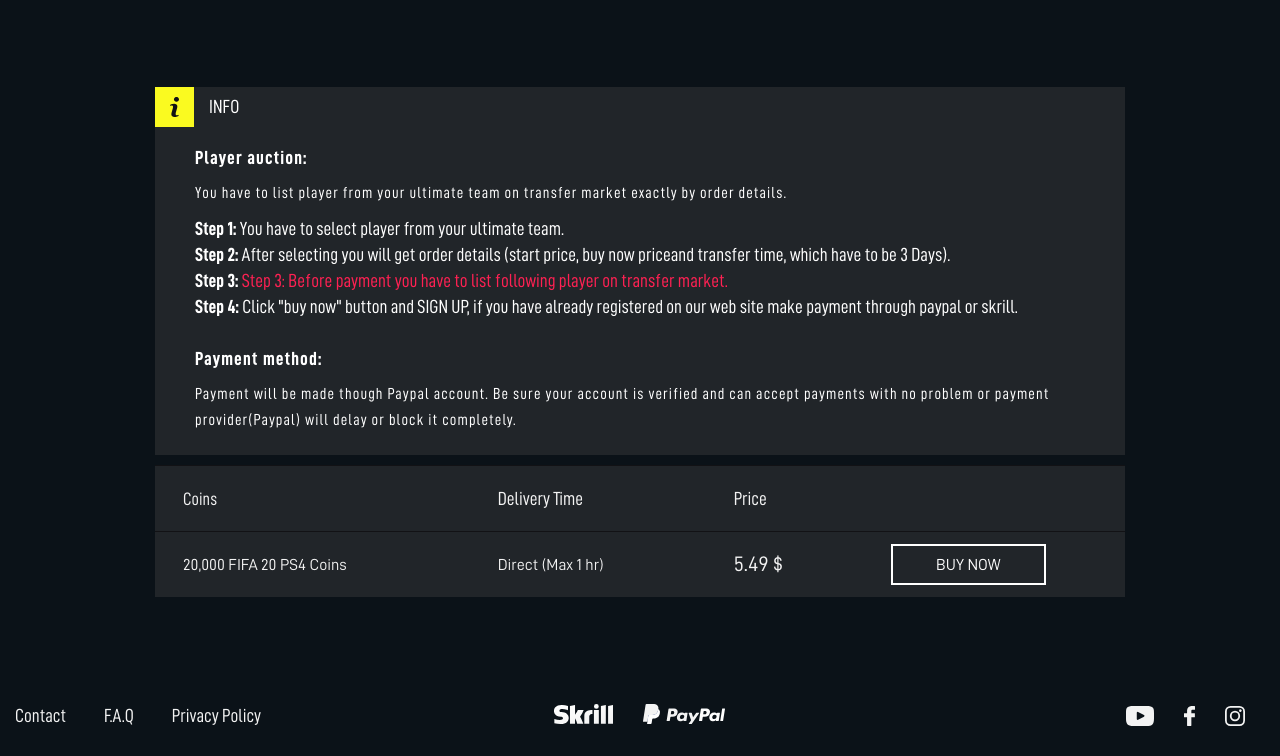
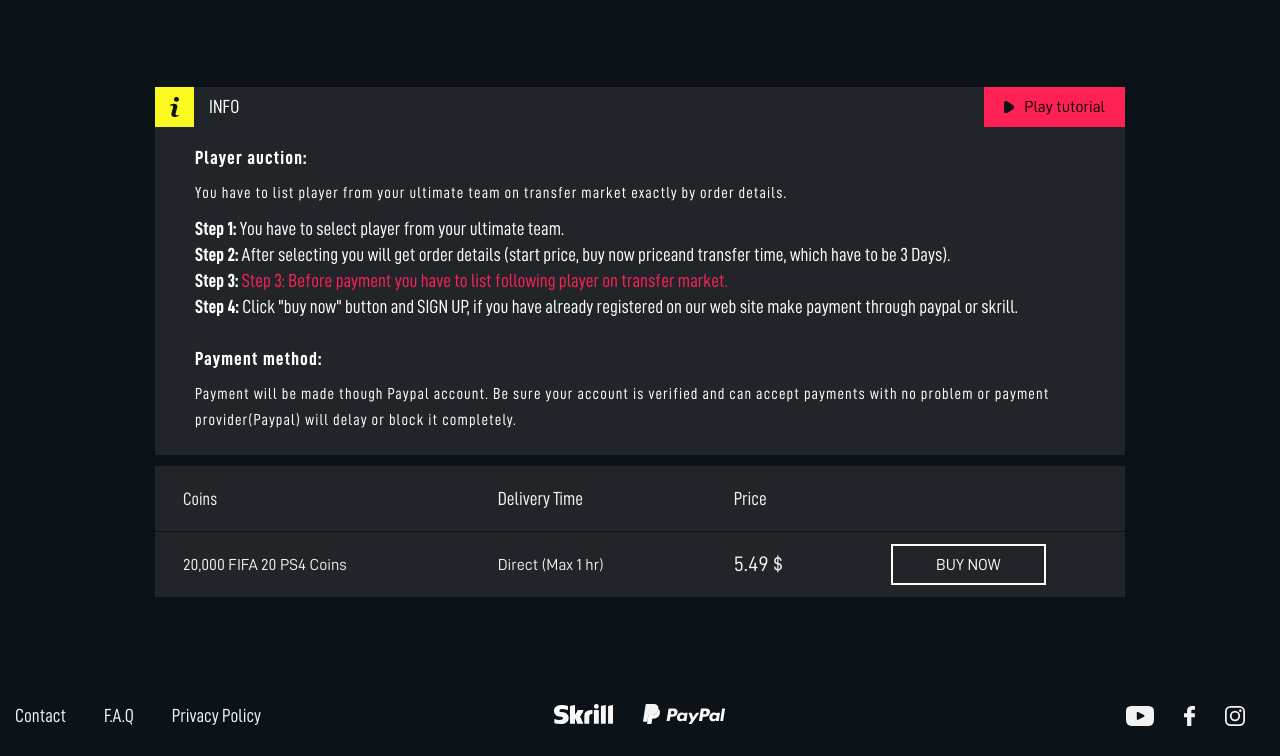
Before and after one commit to Txucishvili/FIFA20_client, a website: page src/pages/player-auction.html in a window 1280 px wide. Shown: the part 83-839 px from the top of the page. Drawn offline with Linux system fonts and the light colour scheme; files whose address does not match are found by name.

Commit message:
- add: info play-btn

```diff
--- a/src/pages/player-auction.html
+++ b/src/pages/player-auction.html
@@ -80,6 +80,16 @@
                 </svg>
               </div>
               <div class="titles">INFO</div>
+            </div>
+            <div class="flex--right">
+              <div class="tutorial-btn">
+                <div class="btn btn--simple btn--red">
+                  <span class="icon-area">
+              <svg xmlns="http://www.w3.org/2000/svg" width="10.394" height="12.533" viewBox="0 0 10.394 12.533">
+  <path d="M6.336,2.5a2,2,0,0,1,3.328,0l4.263,6.394A2,2,0,0,1,12.263,12H3.737A2,2,0,0,1,2.073,8.891Z" transform="translate(12 -1.734) rotate(90)" fill="#121215"/>
+</svg>
+            </span><b>Play tutorial</b></div>
+              </div>
             </div>
           </div>
           <div class="info-contents contaner-area">
```
Also changed, not shown: 1 other file.
